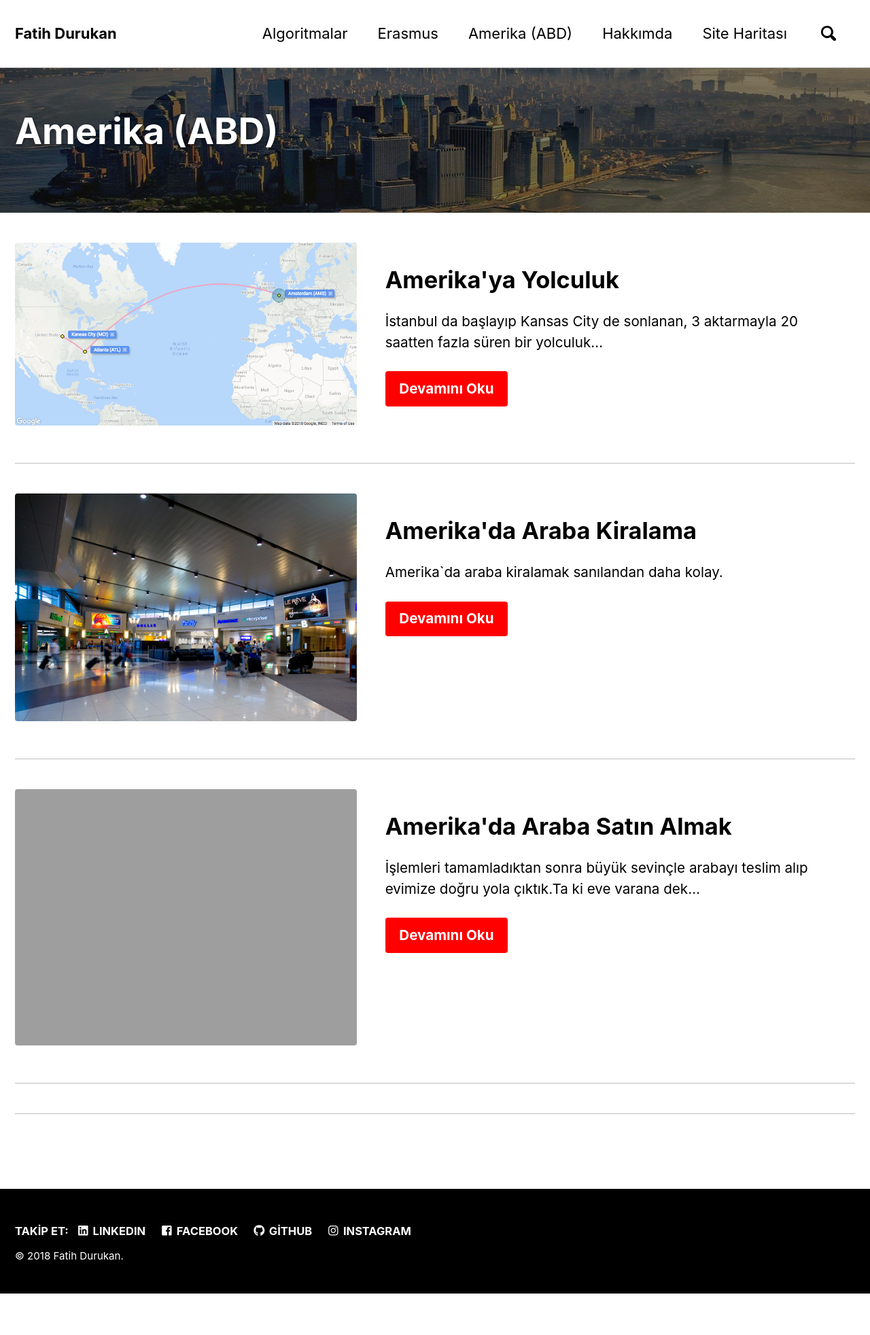
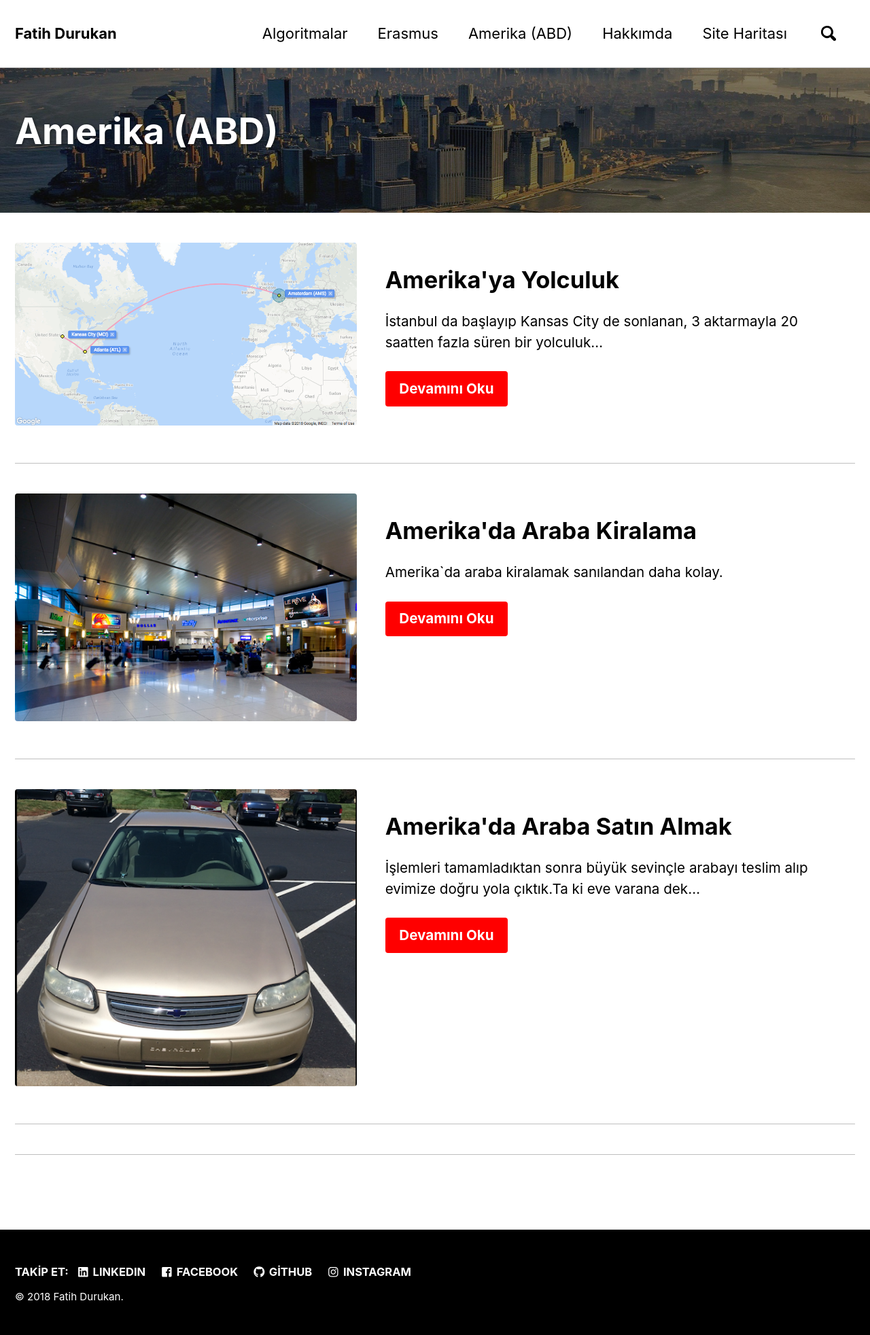
Before and after one commit to fatihdurukan/fatihdurukan.github.io, a Jekyll site: the page built from _pages/amerika.md, in a window 1280 px wide. Shown: the whole page at 68% size. Built offline with Jekyll 4.4.1, drawn with Linux system fonts in a browser that asks for light colours; nearby versions of some CDN libraries; before the commit the page ends 1903 px from its top, so only the background shows below that.

Commit message:
Araba satın

```diff
--- a/_pages/amerika.md
+++ b/_pages/amerika.md
@@ -32,7 +32,7 @@ feature_row2:
     btn_class: "btn--primary"
 
 feature_row3:
-  - image_path: /assets/images/amerika-arabamız.jpg
+  - image_path: /assets/images/amerika-arabamız.png
     alt: "Amerika'da Araba Satın Almak"
     title: "Amerika'da Araba Satın Almak"
     excerpt: 'İşlemleri tamamladıktan sonra büyük sevinçle arabayı teslim alıp evimize doğru yola çıktık.Ta ki eve varana dek...'
```
Also changed, not shown: _posts/2018-01-20-amerikada-araba-satın-alma.md (+1 -1 lines), assets/images/amerika-arabamız.png (added), 2 other files.
